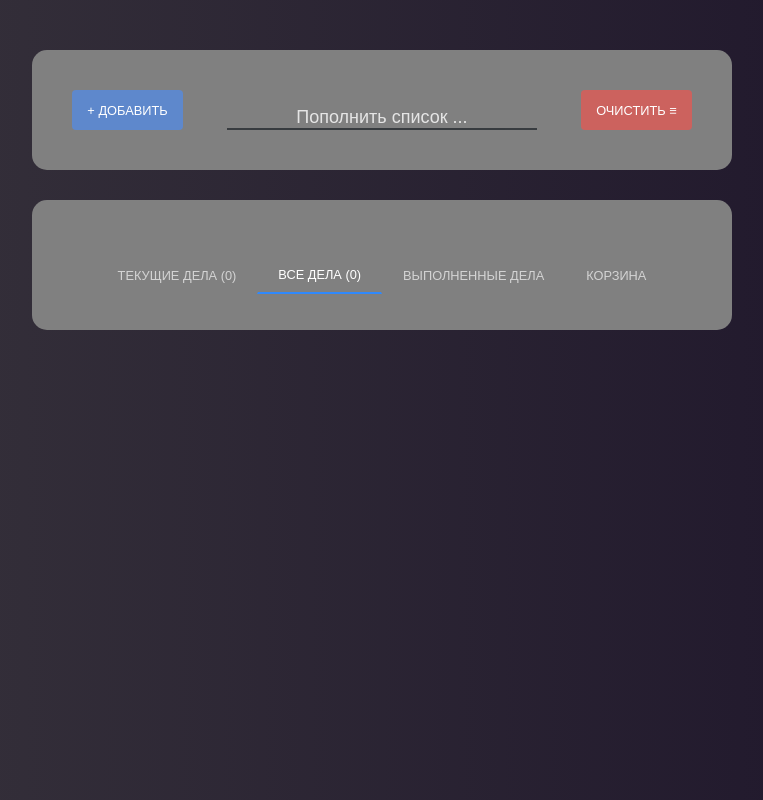
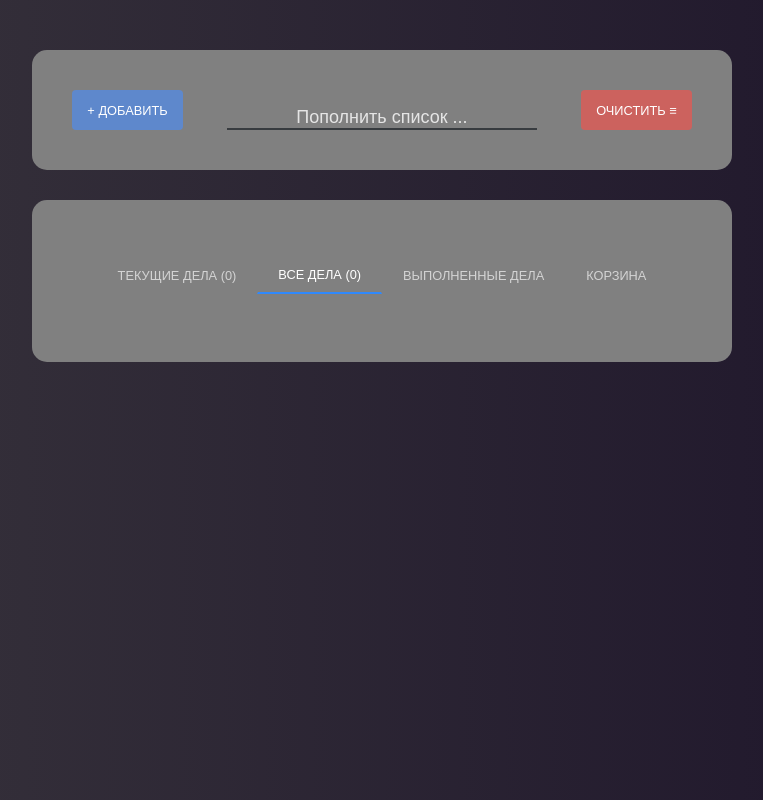
Before and after one commit to banan-bayan/react.ts-todo-login, a React (Vite) app: page / in a window 1280 px wide. Shown: the top 800 px of the page, without its empty margins (258-1021 px from the left). Built offline with nearby package versions, Linux system fonts and the light colour scheme; sample sign-in values are in the browser's storage.

Commit message:
fix item style

```diff
--- a/src/components/TodoItem/TodoItem.module.scss
+++ b/src/components/TodoItem/TodoItem.module.scss
@@ -3,7 +3,7 @@
   align-items: center;
   justify-content: space-between;
   margin: 10px 0px;
-  border: 1px solid white;
+  border: 1px solid #cccccc;
   border-top-right-radius: 10px;
   border-bottom-left-radius: 10px;
   font-size: 1.3rem;
@@ -12,6 +12,8 @@
   background-color: gray;
   height: 60px;
   transition: background-color 0.3s ease;
+  box-shadow: 0 2px 4px rgba(0, 0, 0, 0.1);
+  transition: background-color 0.3s, box-shadow 0.3s;
 
   &:hover {
     color: grey;
@@ -26,23 +28,25 @@
     flex-grow: 1;
     padding-left: 5px;
     align-items: center;
+    color: #333333;
+
   }
 
   &__button {
-    height: 40px;
-    color: lightgreen;
+    height: 35px;
+    color: #333;
     font-size: 1rem;
-    margin-left: 5px;
+    margin: 10px;
     transition: background-color 0.3s ease;
 
     &:hover {
+      transition: all 0.2s linear;
       color: green;
-      border-bottom: 2px solid #5e88cc;
+      transform: scale(1.3);
     }
   }
 }
 
-
 .todoItem:hover .todoItem__button {
   background-color: #e0e0e0;
 }
--- a/src/components/TodoList/TodoList.module.scss
+++ b/src/components/TodoList/TodoList.module.scss
@@ -3,4 +3,9 @@
   padding: 0;
   margin: 0;
   transition: all 0.3s ease;
+  padding: 16px;
+  border-radius: 12px;
+  width: 100%;
+  max-width: 600px;
+  margin: 0 auto;
 }
```
